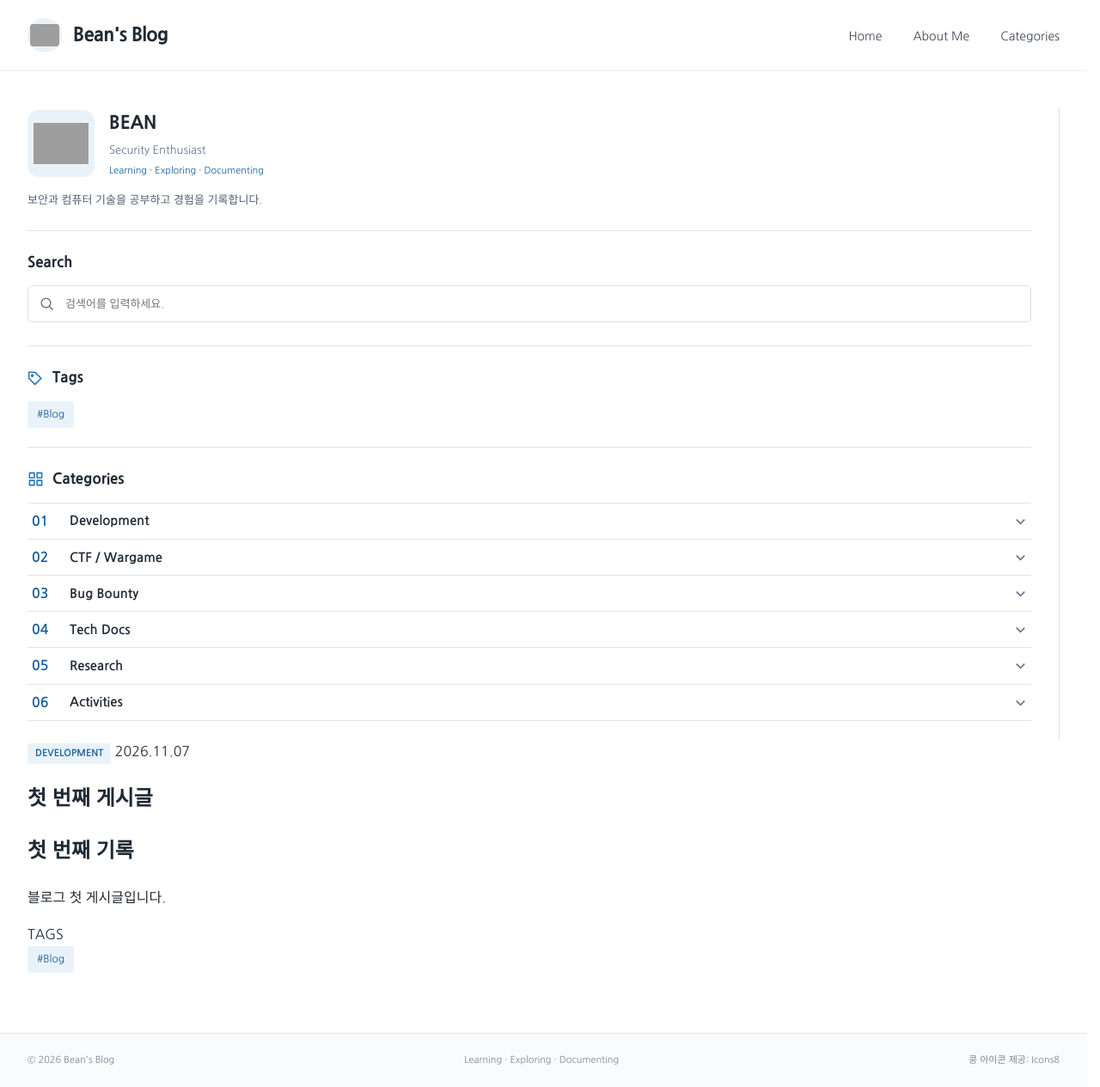
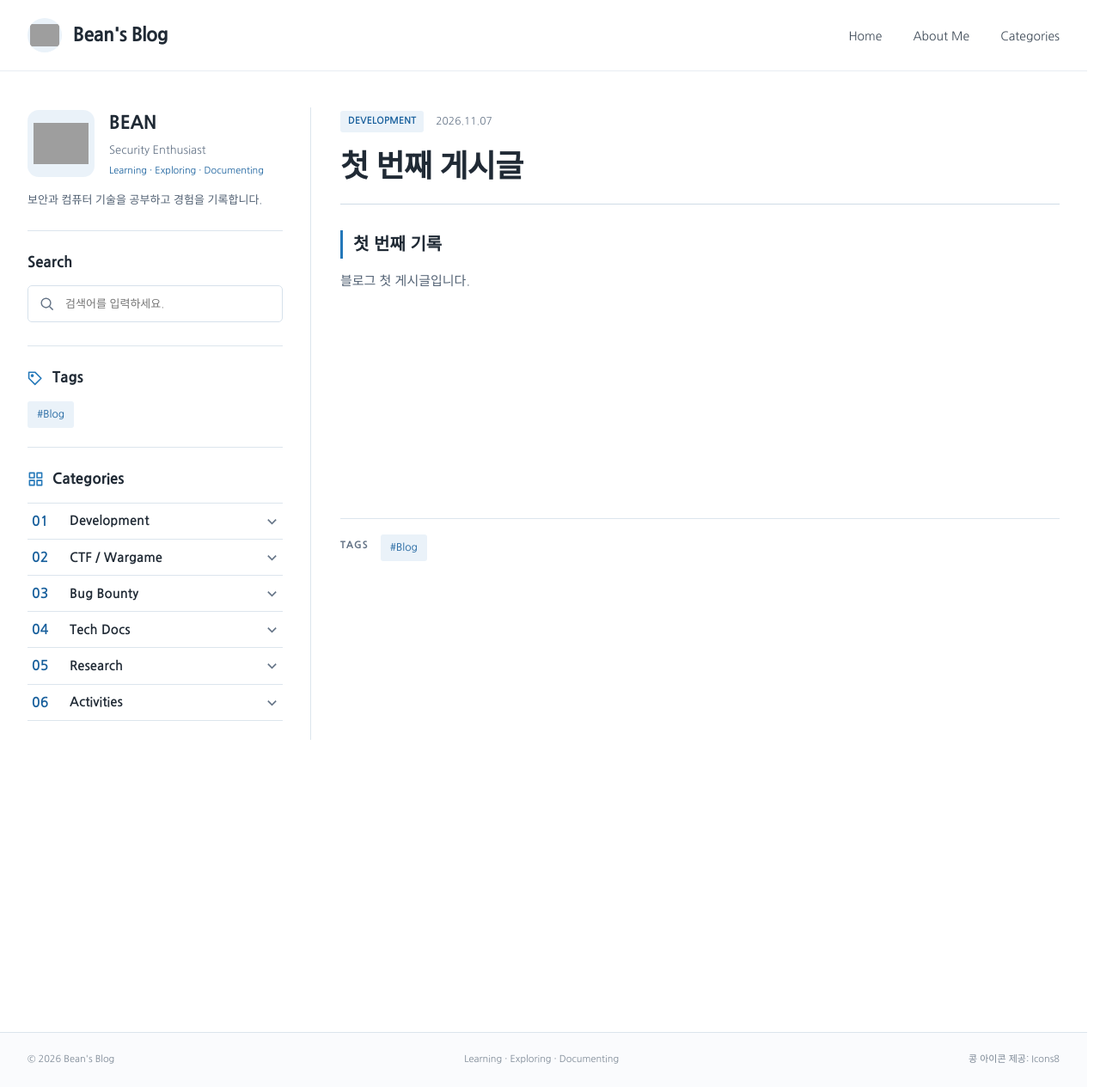
Before and after one commit to BEAN-CMD418/bean-cmd418.github.io, a Jekyll site: the page built from _posts/2026-11-08-first-post.md, in a window 1280 px wide and 1265 px high. Shown: the whole window at 86% size. Built offline with Jekyll 4.4.1, drawn with Linux system fonts in a browser that asks for light colours; some web fonts are replaced; our own code applies the rules of GitHub Pages for plain Markdown files; grey boxes are pictures that could not be loaded.

Commit message:
Style shared sidebar and post pages

```diff
--- a/assets/css/bean-theme.css
+++ b/assets/css/bean-theme.css
@@ -240,3 +240,52 @@ pre { overflow-x: auto; padding: 16px; background: #f2f5f8; border: 1px solid va
   .category-page-icon { width: 26px; height: 26px; margin-right: 7px; }
   .footer-inner { flex-direction: column; gap: 4px; }
 }
+
+
+/* Shared sidebar and individual post layout */
+.sidebar { position: sticky; top: 24px; align-self: start; }
+.post-page-grid {
+  display: grid;
+  grid-template-columns: 330px minmax(0, 1fr);
+  gap: 34px;
+  align-items: start;
+}
+.post-article { min-width: 0; max-width: 920px; padding: 4px 0 30px; }
+.post-article-header { padding: 0 0 20px; }
+.post-article-meta {
+  display: flex; align-items: center; gap: 14px;
+  margin: 0 0 15px; color: var(--muted); font-size: 12px;
+}
+.post-article-meta time { white-space: nowrap; }
+.post-article-title {
+  margin: 0; color: var(--ink); font-size: clamp(27px, 3vw, 36px);
+  line-height: 1.35; letter-spacing: -.8px; font-weight: 800;
+  overflow-wrap: anywhere;
+}
+.post-article-divider { height: 1px; width: 100%; background: #cfdbe6; margin: 0 0 30px; }
+.post-article-body { max-width: 850px; min-height: 300px; color: #536274; font-size: 15px; line-height: 1.9; }
+.post-article-body h1 { margin: 28px 0 14px; color: var(--ink); font-size: 25px; line-height: 1.4; }
+.post-article-body h2 { margin: 30px 0 12px; padding: 2px 0 2px 12px; border-left: 3px solid var(--blue); color: var(--ink); font-size: 20px; line-height: 1.45; }
+.post-article-body h3 { margin: 24px 0 10px; color: var(--ink); font-size: 17px; }
+.post-article-body p, .post-article-body li { color: #536274; }
+.post-article-body p { margin: 0 0 16px; }
+.post-article-body a { color: var(--blue-deep); text-decoration: underline; text-underline-offset: 3px; }
+.post-article-body img { max-width: 100%; height: auto; border-radius: 5px; }
+.post-article-body blockquote { margin: 18px 0; padding: 10px 18px; border-left: 3px solid #9bbbd5; background: #f5f8fb; color: var(--muted); }
+.post-article-footer { display: flex; align-items: flex-start; gap: 14px; margin-top: 35px; padding-top: 18px; border-top: 1px solid var(--line); }
+.post-tags-label { padding-top: 4px; color: var(--muted); font-size: 11px; font-weight: 800; letter-spacing: 1px; }
+.post-article-footer .tag-chip { cursor: default; }
+@media (max-width: 900px) {
+  .post-page-grid { grid-template-columns: 275px minmax(0, 1fr); gap: 25px; }
+}
+@media (max-width: 680px) {
+  .sidebar { position: static; }
+  .post-page-grid { display: flex; flex-direction: column; gap: 25px; }
+  .post-page-grid > .sidebar { width: 100%; }
+  .post-article { width: 100%; padding-top: 0; }
+  .post-article-header { padding-bottom: 16px; }
+  .post-article-title { font-size: 26px; }
+  .post-article-divider { margin-bottom: 22px; }
+  .post-article-body { font-size: 14px; }
+  .post-article-footer { flex-direction: column; gap: 8px; }
+}
```
